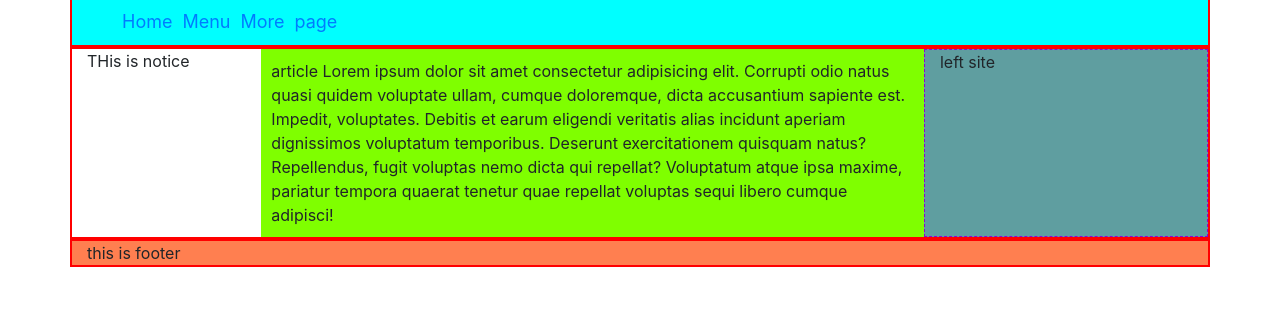
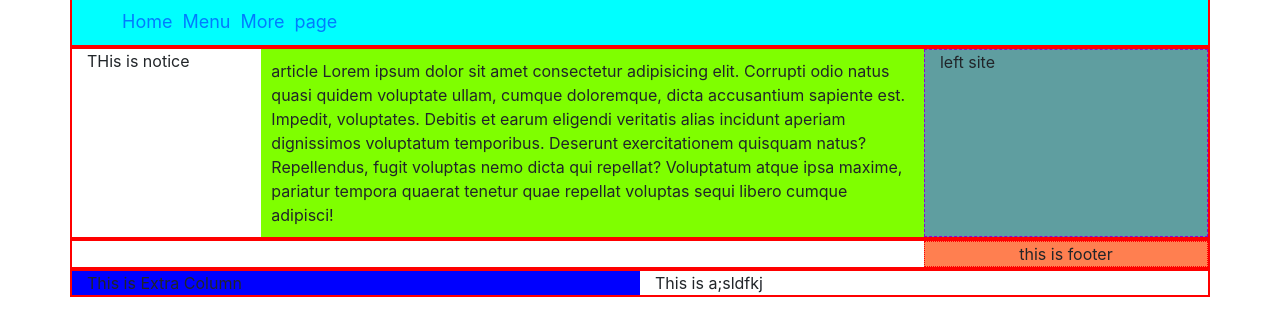
Before and after one commit to ruman649/boot, a plain HTML site: page html/grid.html in a window 1280 px wide. Shown: the part 88-424 px from the top of the page. Drawn offline with Linux system fonts and the light colour scheme.

Commit message:
add some extra code

```diff
--- a/css/style.css
+++ b/css/style.css
@@ -43,3 +43,7 @@
 .row{
     border:2px solid red;
 }
+
+.blue{
+    background-color: blue;
+}
--- a/html/grid.html
+++ b/html/grid.html
@@ -1,5 +1,6 @@
 <!DOCTYPE html>
 <html lang="en">
+
 <head>
     <meta charset="UTF-8">
     <meta http-equiv="X-UA-Compatible" content="IE=edge">
@@ -8,6 +9,7 @@
     <link rel="stylesheet" href="../bootstrap/bootstrap.min.css">
     <link rel="stylesheet" href="../css/style.css">
 </head>
+
 <body>
     <div class="container">
         <!-- <div class="row">
@@ -46,7 +48,11 @@
                 THis is notice
             </div>
             <div class="col-sm-8 col-lg-7 article">
-                article Lorem ipsum dolor sit amet consectetur adipisicing elit. Corrupti odio natus quasi quidem voluptate ullam, cumque doloremque, dicta accusantium sapiente est. Impedit, voluptates. Debitis et earum eligendi veritatis alias incidunt aperiam dignissimos voluptatum temporibus. Deserunt exercitationem quisquam natus? Repellendus, fugit voluptas nemo dicta qui repellat? Voluptatum atque ipsa maxime, pariatur tempora quaerat tenetur quae repellat voluptas sequi libero cumque adipisci!
+                article Lorem ipsum dolor sit amet consectetur adipisicing elit. Corrupti odio natus quasi quidem
+                voluptate ullam, cumque doloremque, dicta accusantium sapiente est. Impedit, voluptates. Debitis et
+                earum eligendi veritatis alias incidunt aperiam dignissimos voluptatum temporibus. Deserunt
+                exercitationem quisquam natus? Repellendus, fugit voluptas nemo dicta qui repellat? Voluptatum atque
+                ipsa maxime, pariatur tempora quaerat tenetur quae repellat voluptas sequi libero cumque adipisci!
             </div>
             <div class="col-sm-2 col-lg-3 side">
                 left site
@@ -54,12 +60,24 @@
         </div>
 
         <div class="row">
-            <div class="col-12 footer">
+            <div class="col offset-md-9 footer">
                 this is footer
             </div>
         </div>
 
+    </div>
 
+    <div class="container">
+        <div class="row">
+            <div class="col-md-4 offset-md-2 col-lg-6 offset-lg-0 blue">
+                This is Extra Column
+            </div>
+            <div class="col-md-6 col-lg-6">
+                This is a;sldfkj
+            </div>
+        </div>
     </div>
+
 </body>
+
 </html>
```
